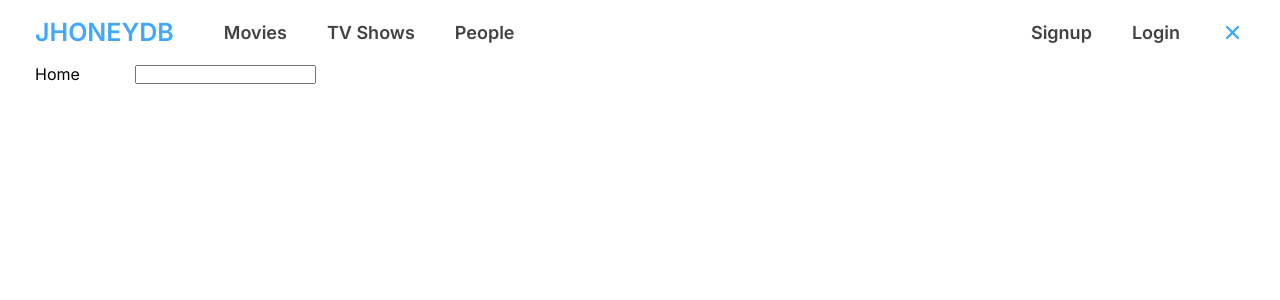
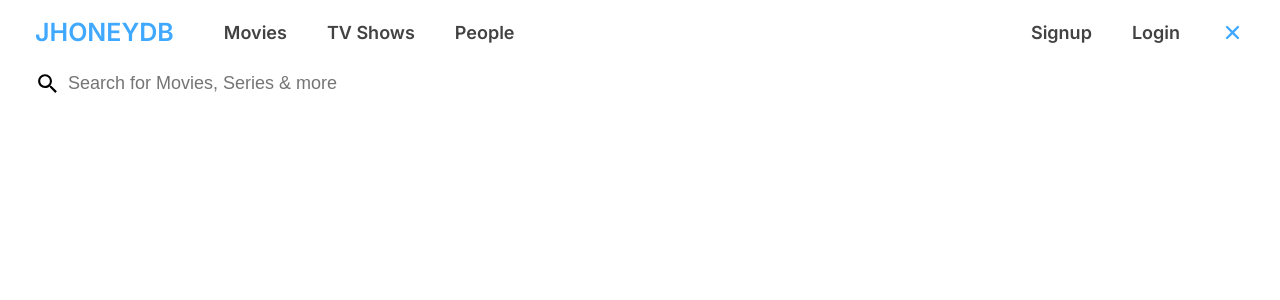
Before and after one commit to Jaeheon-So/jhoney-movies, a Next.js app: page / in a window 1280 px wide. Both pictures are taken after a click on the item 1232 px from the left and 32 px from the top of the page. Shown: the top 300 px of the page. Built offline with nearby package versions, Linux system fonts and the light colour scheme.

Commit message:
feat: Header에 searchBar styling 완료

```diff
--- a/src/app/_components/Header.tsx
+++ b/src/app/_components/Header.tsx
@@ -1,6 +1,6 @@
 "use client";
 
-import React, { useState } from "react";
+import React, { useEffect, useState } from "react";
 import styles from "./header.module.scss";
 import Link from "next/link";
 import { FaSearch } from "react-icons/fa";
@@ -10,18 +10,30 @@ import HeaderSearchForm from "./HeaderSearchForm";
 
 const Header = () => {
   const [showSearchBar, setShowSearchBar] = useState(false);
-  const [searchParam, setSearchParam] = useState("");
+  const [showHeader, setShowHeader] = useState(true);
+
+  const handleScroll = () => {
+    if (window.scrollY >= 80) {
+      setShowHeader(false);
+    } else {
+      setShowHeader(true);
+    }
+  };
+
+  useEffect(() => {
+    window.addEventListener("scroll", handleScroll);
+
+    return () => {
+      window.removeEventListener("scroll", handleScroll); //clean up
+    };
+  }, []);
 
   const onClickSearch = () => {
     setShowSearchBar(!showSearchBar);
   };
 
-  const onChange = (e: React.ChangeEvent<HTMLInputElement>) => {
-    setSearchParam(e.target.value);
-  };
-
   return (
-    <header className={styles.header}>
+    <header className={`${styles.header} ${!showHeader && styles.up}`}>
       <div className={styles.content}>
         <div className={styles.left}>
           <div className={styles.logo}>
@@ -61,18 +73,9 @@ const Header = () => {
           </ul>
         </div>
       </div>
-      {showSearchBar && (
-        <HeaderSearchForm searchParam={searchParam} onChange={onChange} />
-      )}
+      {showSearchBar && <HeaderSearchForm />}
     </header>
   );
 };
 
 export default Header;
-{
-  /* <li>
-              <Link href="/">
-                <span>//</span> Movie Search
-              </Link>
-            </li> */
-}
--- a/src/app/_components/HeaderSearchForm.tsx
+++ b/src/app/_components/HeaderSearchForm.tsx
@@ -2,15 +2,17 @@
 
 import React, { useState } from "react";
 import styles from "./headerSearchForm.module.scss";
-import { useRouter } from "next/navigation";
+import { useRouter, useSearchParams } from "next/navigation";
+import { IoMdSearch } from "react-icons/io";
 
-type Props = {
-  searchParam: string;
-  onChange: (e: React.ChangeEvent<HTMLInputElement>) => void;
-};
+const HeaderSearchForm = () => {
+  const router = useRouter();
+  const params = useSearchParams();
+  const [searchParam, setSearchParam] = useState(params.get("q") as string);
 
-const HeaderSearchForm = ({ searchParam, onChange }: Props) => {
-  const router = useRouter();
+  const onChange = (e: React.ChangeEvent<HTMLInputElement>) => {
+    setSearchParam(e.target.value);
+  };
 
   const onSubmit = (e: React.FormEvent<HTMLFormElement>) => {
     e.preventDefault();
@@ -19,8 +21,17 @@ const HeaderSearchForm = ({ searchParam, onChange }: Props) => {
 
   return (
     <div className={styles.container}>
-      <form onSubmit={onSubmit}>
-        <input value={searchParam} onChange={onChange} />
+      <form onSubmit={onSubmit} className={styles.formEl}>
+        <div className={styles.svgWrapper}>
+          <IoMdSearch />
+        </div>
+        <input
+          value={searchParam}
+          onChange={onChange}
+          className={styles.inputEl}
+          placeholder="Search for Movies, Series & more"
+          autoFocus
+        />
       </form>
     </div>
   );
--- a/src/app/_components/header.module.scss
+++ b/src/app/_components/header.module.scss
@@ -2,16 +2,27 @@
   display: flex;
   justify-content: center;
   align-items: center;
-  position: sticky;
+  position: fixed;
   top: 0;
+  left: 0;
+  right: 0;
+  margin: 0 auto;
+  max-width: 1250px;
+  padding: 0 20px;
   background: #fff;
   z-index: 1;
   height: 64px;
+  transition: top 0.2s linear;
+
+  &.up {
+    top: -64px;
+  }
 
   a {
     padding: 20px 20px;
     border-radius: 8px;
     transition: 0.5s;
+    white-space: nowrap;
     word-break: keep-all;
     span {
       color: #40a9ff;
@@ -38,7 +49,7 @@
     border-radius: 8px;
     overflow: hidden;
     background-color: #fff;
-
+    z-index: 3;
     ul {
       display: block;
     }
--- a/src/app/_components/headerSearchForm.module.scss
+++ b/src/app/_components/headerSearchForm.module.scss
@@ -1,5 +1,36 @@
 .container {
   position: absolute;
-  bottom: -20px;
-  left: 100px;
+  bottom: -40px;
+  left: 0px;
+  width: 100%;
+  background-color: #fff;
+  padding: 0 20px;
+
+  .formEl {
+    width: 100%;
+    display: flex;
+    align-items: center;
+    gap: 8px;
+
+    .svgWrapper {
+      display: flex;
+      align-items: center;
+      justify-content: center;
+
+      svg {
+        width: 25px;
+        height: 25px;
+      }
+    }
+
+    .inputEl {
+      width: 100%;
+      font-size: 18px;
+      color: rgb(131, 128, 128);
+      padding: 10px 0px;
+      outline: none;
+      min-width: 215px;
+      border: none;
+    }
+  }
 }
--- a/src/app/globals.css
+++ b/src/app/globals.css
@@ -102,6 +102,7 @@ body {
 
 main {
   height: 2000px;
+  margin-top: 64px;
 }
 
 a {
```
